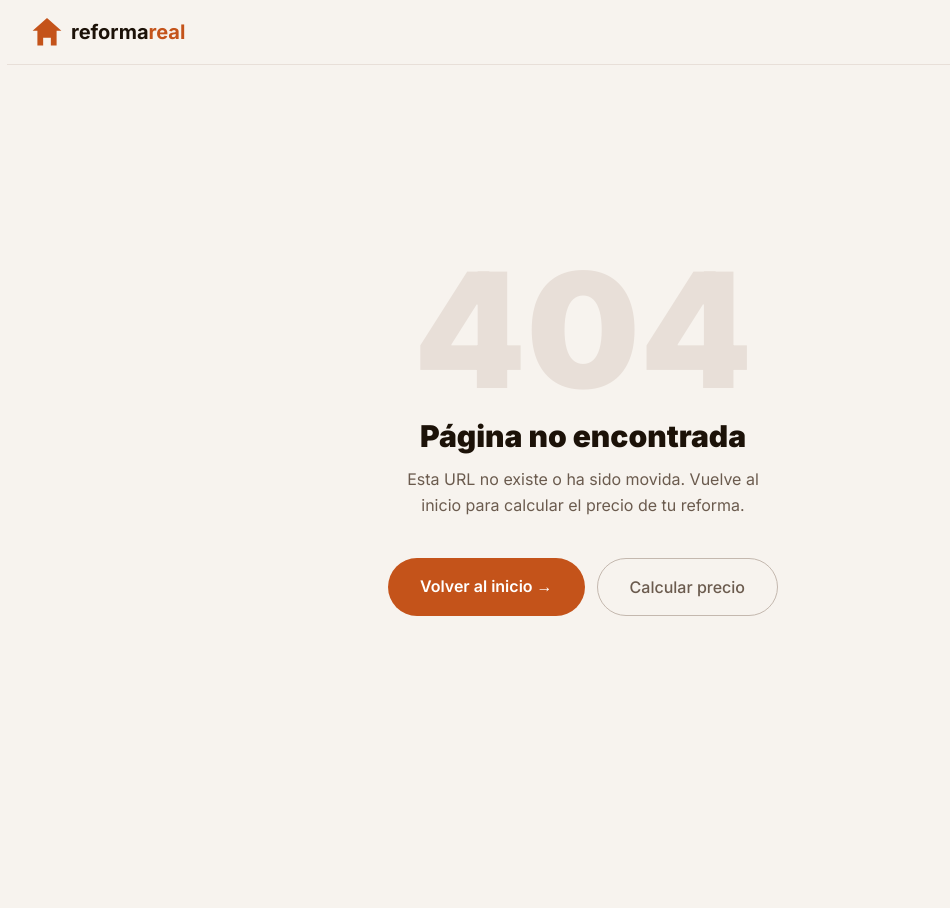
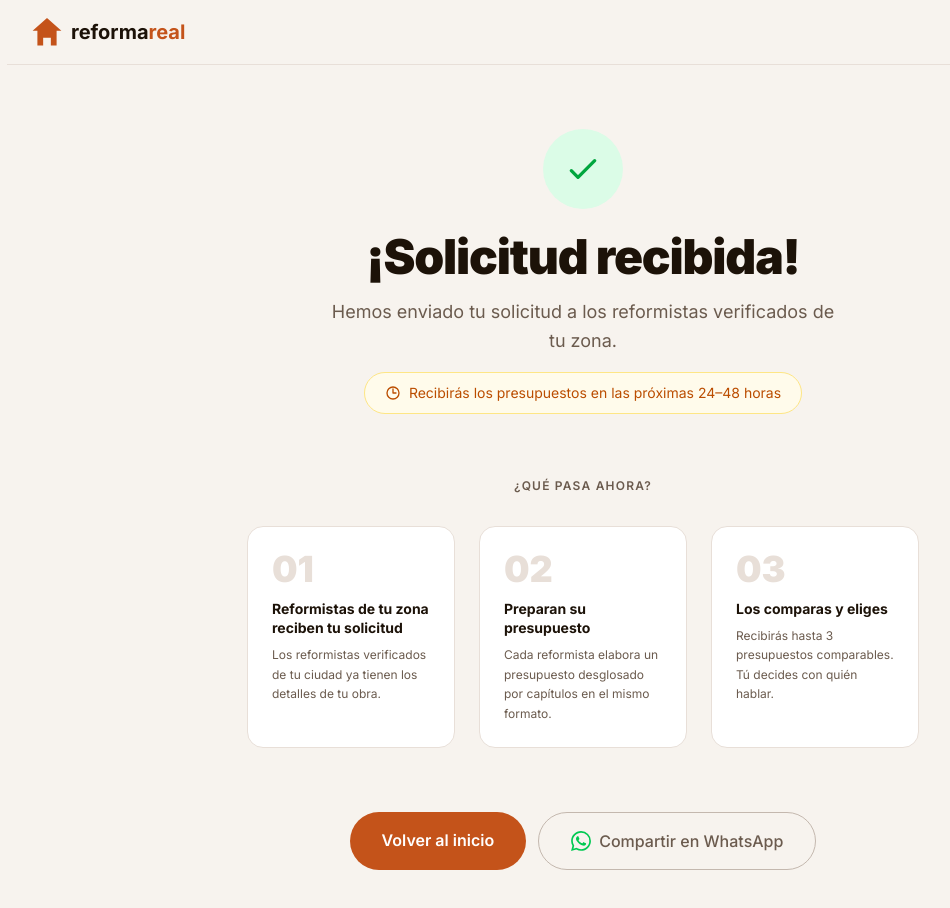
Before and after one commit to jesuspolonio14-prog/reformareal, a Next.js app: page /gracias in a window 1280 px wide. Before the commit this address had no page. Shown: the top 908 px of the page, without its empty margins (57-1007 px from the left). Before the commit the page ends 800 px from the top, so only its background shows below. Built offline with nearby package versions, Linux system fonts and the light colour scheme.

Commit message:
feat: página de confirmación /gracias tras enviar solicitud
- Nueva página /gracias con icono, mensaje de confirmación, timeline de 3 pasos y CTA de WhatsApp
- Calculadora redirige a /gracias tras envío exitoso en vez de mostrar mensaje inline

```diff
--- a/app/components/Calculadora.tsx
+++ b/app/components/Calculadora.tsx
@@ -1,6 +1,7 @@
 'use client'
 
 import { useState } from 'react'
+import { useRouter } from 'next/navigation'
 import { calcularEstimacion, calcularM2Efectivos, formatEur, type ResultadoEstimacion, type TipoReforma, type Calidad } from '@/lib/estimacion'
 
 /* ── Tipos ── */
@@ -112,6 +113,7 @@ function Progreso({ paso }: { paso: Paso }) {
 
 /* ── Componente principal ── */
 export default function Calculadora() {
+  const router = useRouter()
   const [paso, setPaso] = useState<Paso>(1)
   const [datos, setDatos] = useState<Datos>(inicial)
   const [estimacion, setEstimacion] = useState<ResultadoEstimacion | null>(null)
@@ -212,7 +214,7 @@ export default function Calculadora() {
           total_max:    estimacion?.totalMax ?? null,
         }),
       })
-      if (res.ok) setEnviado(true)
+      if (res.ok) router.push('/gracias')
       else setError('Ha habido un error. Inténtalo de nuevo.')
     } catch {
       setError('Ha habido un error. Inténtalo de nuevo.')
--- /dev/null
+++ b/app/gracias/page.tsx
@@ -0,0 +1,99 @@
+import type { Metadata } from 'next'
+import Image from 'next/image'
+import Link from 'next/link'
+
+export const metadata: Metadata = {
+  title: 'Solicitud recibida | ReformaReal',
+  description: 'Hemos recibido tu solicitud. Recibirás hasta 3 presupuestos de reformistas verificados en breve.',
+  robots: { index: false, follow: false },
+}
+
+const pasos = [
+  {
+    n: '01',
+    titulo: 'Reformistas de tu zona reciben tu solicitud',
+    desc: 'Los reformistas verificados de tu ciudad ya tienen los detalles de tu obra.',
+  },
+  {
+    n: '02',
+    titulo: 'Preparan su presupuesto',
+    desc: 'Cada reformista elabora un presupuesto desglosado por capítulos en el mismo formato.',
+  },
+  {
+    n: '03',
+    titulo: 'Los comparas y eliges',
+    desc: 'Recibirás hasta 3 presupuestos comparables. Tú decides con quién hablar.',
+  },
+]
+
+export default function Gracias() {
+  return (
+    <main className="min-h-screen bg-[#F7F3EE] text-[#1C1208] flex flex-col">
+      {/* NAV */}
+      <nav className="flex justify-between items-center px-4 sm:px-6 py-4 max-w-6xl mx-auto w-full border-b border-[#E8DFD8]">
+        <Link href="/" className="flex items-center gap-2">
+          <Image src="/logo-rr.svg" alt="ReformaReal" width={32} height={28} priority />
+          <span className="text-xl font-bold">reforma<span className="text-[#C4531A]">real</span></span>
+        </Link>
+      </nav>
+
+      <div className="flex-1 flex flex-col items-center justify-center px-5 py-16 text-center">
+
+        {/* Icono */}
+        <div className="w-20 h-20 bg-green-100 rounded-full flex items-center justify-center mb-6">
+          <svg className="w-10 h-10 text-green-600" fill="none" viewBox="0 0 24 24" stroke="currentColor" strokeWidth={2}>
+            <path strokeLinecap="round" strokeLinejoin="round" d="M5 13l4 4L19 7" />
+          </svg>
+        </div>
+
+        <h1 className="text-4xl sm:text-5xl font-black mb-4 tracking-tight">
+          ¡Solicitud recibida!
+        </h1>
+        <p className="text-lg text-[#6B5B4E] max-w-lg mb-4 leading-relaxed">
+          Hemos enviado tu solicitud a los reformistas verificados de tu zona.
+        </p>
+        <div className="inline-flex items-center gap-2 bg-amber-50 border border-amber-200 text-amber-700 text-sm rounded-full px-5 py-2.5 mb-16">
+          <svg className="w-4 h-4 shrink-0" fill="none" viewBox="0 0 24 24" stroke="currentColor" strokeWidth={2}>
+            <path strokeLinecap="round" strokeLinejoin="round" d="M12 6v6h4.5m4.5 0a9 9 0 11-18 0 9 9 0 0118 0z" />
+          </svg>
+          Recibirás los presupuestos en las próximas 24–48 horas
+        </div>
+
+        {/* Qué pasa ahora */}
+        <div className="w-full max-w-2xl mb-16">
+          <p className="text-xs font-semibold uppercase tracking-widest text-[#6B5B4E] mb-8">¿Qué pasa ahora?</p>
+          <div className="grid sm:grid-cols-3 gap-6 text-left">
+            {pasos.map((p) => (
+              <div key={p.n} className="bg-white rounded-2xl p-6 border border-[#E8DFD8]">
+                <div className="text-4xl font-black text-[#E8DFD8] leading-none mb-3">{p.n}</div>
+                <h3 className="font-bold mb-2 text-sm leading-snug">{p.titulo}</h3>
+                <p className="text-xs text-[#6B5B4E] leading-relaxed">{p.desc}</p>
+              </div>
+            ))}
+          </div>
+        </div>
+
+        {/* CTAs */}
+        <div className="flex flex-col sm:flex-row gap-3">
+          <Link
+            href="/"
+            className="bg-[#C4531A] text-white px-8 py-4 rounded-full font-semibold hover:bg-[#A84414] transition-colors"
+          >
+            Volver al inicio
+          </Link>
+          <a
+            href="https://wa.me/?text=Acabo%20de%20pedir%20presupuestos%20de%20reforma%20en%20ReformaReal%20%F0%9F%94%A8%20reformareal.com"
+            target="_blank"
+            rel="noopener noreferrer"
+            className="flex items-center justify-center gap-2 border border-[#C4B8AE] text-[#6B5B4E] px-8 py-4 rounded-full hover:border-[#1C1208] hover:text-[#1C1208] transition-colors font-medium"
+          >
+            <svg className="w-5 h-5 text-green-500" fill="currentColor" viewBox="0 0 24 24">
+              <path d="M17.472 14.382c-.297-.149-1.758-.867-2.03-.967-.273-.099-.471-.148-.67.15-.197.297-.767.966-.94 1.164-.173.199-.347.223-.644.075-.297-.15-1.255-.463-2.39-1.475-.883-.788-1.48-1.761-1.653-2.059-.173-.297-.018-.458.13-.606.134-.133.298-.347.446-.52.149-.174.198-.298.298-.497.099-.198.05-.371-.025-.52-.075-.149-.669-1.612-.916-2.207-.242-.579-.487-.5-.669-.51-.173-.008-.371-.01-.57-.01-.198 0-.52.074-.792.372-.272.297-1.04 1.016-1.04 2.479 0 1.462 1.065 2.875 1.213 3.074.149.198 2.096 3.2 5.077 4.487.709.306 1.262.489 1.694.625.712.227 1.36.195 1.871.118.571-.085 1.758-.719 2.006-1.413.248-.694.248-1.289.173-1.413-.074-.124-.272-.198-.57-.347m-5.421 7.403h-.004a9.87 9.87 0 01-5.031-1.378l-.361-.214-3.741.982.998-3.648-.235-.374a9.86 9.86 0 01-1.51-5.26c.001-5.45 4.436-9.884 9.888-9.884 2.64 0 5.122 1.03 6.988 2.898a9.825 9.825 0 012.893 6.994c-.003 5.45-4.437 9.884-9.885 9.884m8.413-18.297A11.815 11.815 0 0012.05 0C5.495 0 .16 5.335.157 11.892c0 2.096.547 4.142 1.588 5.945L.057 24l6.305-1.654a11.882 11.882 0 005.683 1.448h.005c6.554 0 11.89-5.335 11.893-11.893a11.821 11.821 0 00-3.48-8.413z"/>
+            </svg>
+            Compartir en WhatsApp
+          </a>
+        </div>
+      </div>
+    </main>
+  )
+}
```
